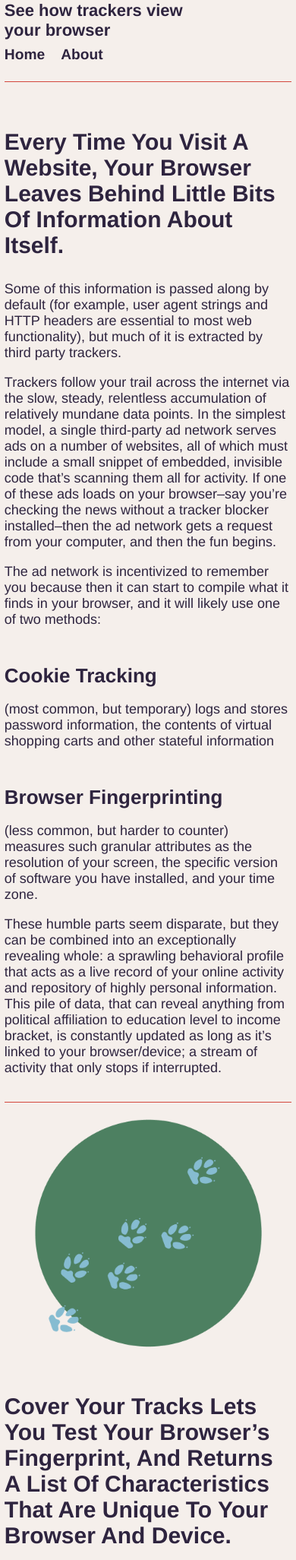
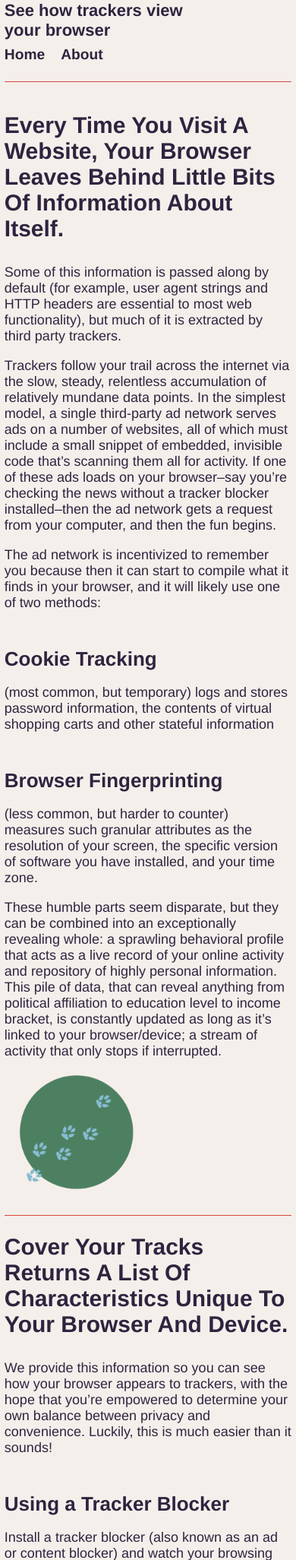
Before and after one commit to EFForg/cover-your-tracks, a Flask app: page /learn in a window 390 px wide. Shown: the part 245-2298 px from the top of the page at 76% size. Run offline with Flask 2, Linux system fonts and the light colour scheme.

Commit message:
learning page updates

```diff
--- a/static/scss/style.scss
+++ b/static/scss/style.scss
@@ -445,7 +445,6 @@ input[type=range]:focus::-ms-fill-upper {
     width: 100%;
   }
 
-  .interactive,
   .definitions {
     display: flex;
     border-bottom: 1px solid $red;
@@ -454,38 +453,20 @@ input[type=range]:focus::-ms-fill-upper {
     width: 100%;
   }
 
-  .slider-container {
-    width: 30%;
-  }
-
-  .slider-block {
-    display: flex;
-    width: 100%;
-    .range {
-      width: 20%;
-    }
-    output {
-      display: block;
-      font-size: 0.9rem;
-      font-weight: 600;
-      width: 6rem;
-
-    }
-    .slider-desc {
-      margin-left: 1rem;
-      width: 75%;
-    }
-  }
-
   .definitions {
     flex-wrap: wrap;
-    .text,
-    .image {
+    .left {
+      width: 30%;
+      h3 {
+        margin-top: 0.5rem;
+      }
+    }
+    .right {
+      width: 67%;
+    }
+    img {
+      margin: 0 auto;
       width: 50%;
-      img {
-        margin: 0 auto;
-        width: 100%;
-      }
     }
   }
 }
@@ -866,38 +847,16 @@ label#acceptable_ads sup{
       padding: 1rem 0;
     }
 
-    .slider-container {
-      width: 100%;
-    }
-
-    .slider-block {
-      display: flex;
-      flex-direction: column;
-      width: 100%;
-      .range {
-        margin-left: 1rem;
-        width: 97%;
-      }
-      output {
-        display: block;
-        font-size: 0.9rem;
-        font-weight: 600;
-        width: 6rem;
-
-      }
-      .slider-desc {
-        width: 97%;
-      }
-    }
-
     .definitions {
       display: block;
       width: 100%;
-      .image {
-        display: none;
+      .left,
+      .right {
+        width: 100%;
       }
-      .text,
-      .image:first-child {
+
+      .left:first-child,
+      .right:first-child {
         display: block;
         width: 100%;
         img {
--- a/static/style.css
+++ b/static/style.css
@@ -357,37 +357,23 @@ input[type=range]:focus::-ms-fill-upper {
   text-transform: none; }
 #learn .spectrum img {
   width: 100%; }
-#learn .interactive,
 #learn .definitions {
   display: flex;
   border-bottom: 1px solid #D3473D;
   justify-content: space-between;
   padding: 2rem 0;
   width: 100%; }
-#learn .slider-container {
-  width: 30%; }
-#learn .slider-block {
-  display: flex;
-  width: 100%; }
-  #learn .slider-block .range {
-    width: 20%; }
-  #learn .slider-block output {
-    display: block;
-    font-size: 0.9rem;
-    font-weight: 600;
-    width: 6rem; }
-  #learn .slider-block .slider-desc {
-    margin-left: 1rem;
-    width: 75%; }
 #learn .definitions {
   flex-wrap: wrap; }
-  #learn .definitions .text,
-  #learn .definitions .image {
+  #learn .definitions .left {
+    width: 30%; }
+    #learn .definitions .left h3 {
+      margin-top: 0.5rem; }
+  #learn .definitions .right {
+    width: 67%; }
+  #learn .definitions img {
+    margin: 0 auto;
     width: 50%; }
-    #learn .definitions .text img,
-    #learn .definitions .image img {
-      margin: 0 auto;
-      width: 100%; }
 
 /* testing page */
 #testing {
@@ -683,33 +669,18 @@ label#acceptable_ads sup {
   #learn .interactive,
   #learn .definitions {
     padding: 1rem 0; }
-  #learn .slider-container {
-    width: 100%; }
-  #learn .slider-block {
-    display: flex;
-    flex-direction: column;
-    width: 100%; }
-    #learn .slider-block .range {
-      margin-left: 1rem;
-      width: 97%; }
-    #learn .slider-block output {
-      display: block;
-      font-size: 0.9rem;
-      font-weight: 600;
-      width: 6rem; }
-    #learn .slider-block .slider-desc {
-      width: 97%; }
   #learn .definitions {
     display: block;
     width: 100%; }
-    #learn .definitions .image {
-      display: none; }
-    #learn .definitions .text,
-    #learn .definitions .image:first-child {
+    #learn .definitions .left,
+    #learn .definitions .right {
+      width: 100%; }
+    #learn .definitions .left:first-child,
+    #learn .definitions .right:first-child {
       display: block;
       width: 100%; }
-      #learn .definitions .text img,
-      #learn .definitions .image:first-child img {
+      #learn .definitions .left:first-child img,
+      #learn .definitions .right:first-child img {
         width: 100%; }
 
   #testing .testing {
--- a/templates/learn.html
+++ b/templates/learn.html
@@ -4,8 +4,10 @@
 <div id="learn">
   <div class="main-section">
     <div class="definitions">
-      <div class="text">
+      <div class="left">
         <h3>Every time you visit a website, your browser leaves behind little bits of information about itself.</h3>
+      </div>
+      <div class="right">
         <p>Some of this information is passed along by default (for example, user agent strings and HTTP headers are essential to most web functionality), but much of it is extracted by third party trackers.</p>
 
         <p>Trackers follow your trail across the internet via the slow, steady, relentless accumulation of relatively mundane data points. In the simplest model, a single third-party ad network serves ads on a number of websites, all of which must include a small snippet of embedded, invisible code that’s scanning them all for activity. If one of these ads loads on your browser–say you’re checking the news without a tracker blocker installed–then the ad network gets a request from your computer, and then the fun begins. </p>
@@ -16,17 +18,14 @@
         <h4>Browser Fingerprinting </h4>
         <p>(less common, but harder to counter) measures such granular attributes as the resolution of your screen, the specific version of software you have installed, and your time zone.</p>
         <p>These humble parts seem disparate, but they can be combined into an exceptionally revealing whole: a sprawling behavioral profile that acts as a live record of your online activity and repository of highly personal information. This pile of data, that can reveal anything from political affiliation to education level to income bracket, is constantly updated as long as it’s linked to your browser/device; a stream of activity that only stops if interrupted. </p>
-      </div>
-        <div class="image">
         <img src="/static/images/spot-with-tracks.png" alt="image of animal tracks">
       </div>
     </div>
     <div class="definitions">
-        <div class="image">
-          <img src="/static/images/spot-with-tracks.png" alt="image of animal tracks">
+      <div class="left">
+        <h3>Cover Your Tracks returns a list of characteristics unique to your browser and device.</h3>
       </div>
-        <div class="text">
-          <h3>Cover Your Tracks lets you test your browser’s fingerprint, and returns a list of characteristics that are unique to your browser and device.</h3>
+      <div class="right">
         <p>We provide this information so you can see how your browser appears to trackers, with the hope that you’re empowered to determine your own balance between privacy and convenience. Luckily, this is much easier than it sounds! </p>
 
         <h4>Using a Tracker Blocker</h4>
@@ -43,14 +42,14 @@
       </div>
     </div>
     <div class="definitions">
-        <div class="text">
+      <div class="left">
+        <img src="/static/images/spot-with-tracks.png" alt="image of animal tracks">
+      </div>
+      <div class="right">
         <h3>So I’m good right? </h3>
         <p>This is the part where we say “it depends.” Unfortunately, you can’t completely block trackers, even if you’re set on taking full measures. Most of the internet breaks without Javascript, including tons of forms. Sometimes, you may want to buy things online. Your fingerprint doesn’t disappear just because you’ve blocked it from regular updates; it just waits patiently for the morsels that slip through whenever disabling your protection is necessary.</p>
 
         <p>Furthermore, in one of the more counterintuitive aspects of tracking, your protections themselves are part of your fingerprint. So even if you manage to block every tracking script, trackers can still manage to link your existing profile to “mystery user with this specific combination of privacy protections installed.” </p>
-        </div>
-        <div class="image">
-          <img src="/static/images/spot-with-tracks.png" alt="image of animal tracks">
       </div>
     </div>
 
```
Lines whose indentation alone changed are shown as unchanged.
